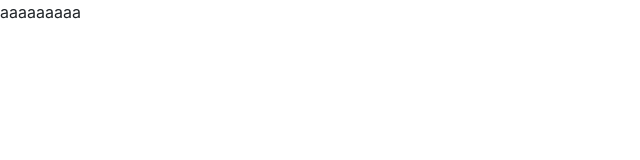
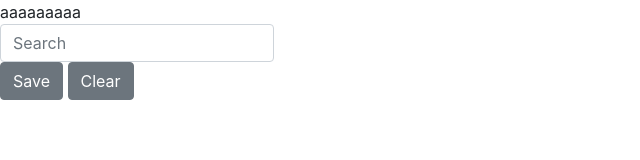
Before and after one commit to charlie-barnes/vigilant-octo-parakeet, a plain HTML site: page index.html in a window 1280 px wide. Shown: the whole page, without its empty margins (0-640 px from the left). Drawn offline with Linux system fonts and the light colour scheme.

Commit message:
Update index.html

```diff
--- a/index.html
+++ b/index.html
@@ -10,67 +10,7 @@
   <script src="./bootstrap.min.js"></script>
   <script src="./LatLngToOSGB.js"></script>
   <script src="./geotools2.js"></script>
-  <style>
-/*<![CDATA[*/
-  html,
-  body {
-  padding: 0;
-  margin: 0;
-  overflow: hidden;
-  }
 
-  div#nav {
-  position: relative;
-  z-index: 10;
-  width: 100%;
-  }
-
-  div#nav div#data,
-  input#search, div#links {
-  display: none;
-  }
-
-  div#listcontainer {
-  display: flex;
-  overflow: hidden;
-  height: 100vh;
-  margin-top: -100px;
-  padding-top: 100px;
-  position: relative;
-  width: 100%;
-  backface-visibility: hidden;
-  will-change: overflow;
-  font-size: 0;
-  line-height: 0;
-  }
-
-  div#listcontainer div#species {
-  padding: 0;
-  margin: 10px 10px 0 10px;
-  overflow: auto;
-  height: auto;
-  -webkit-overflow-scrolling: touch;
-  -ms-overflow-style: none;
-  width: 100%;
-  }
-
-  div#links {
-  position: fixed;
-  bottom: 0;
-  left: 0;
-  right: 0;
-  padding: 5px;
-  background-color: #ffffff;
-  }
-
-  div#links a {
-  display: block;
-  float: left;
-  margin-left: 10px;
-  }
-
-  /*]]>*/
-  </style><!-- TODO: Missing CoffeeScript 2 -->
 
   <script>
 //<![CDATA[
```
